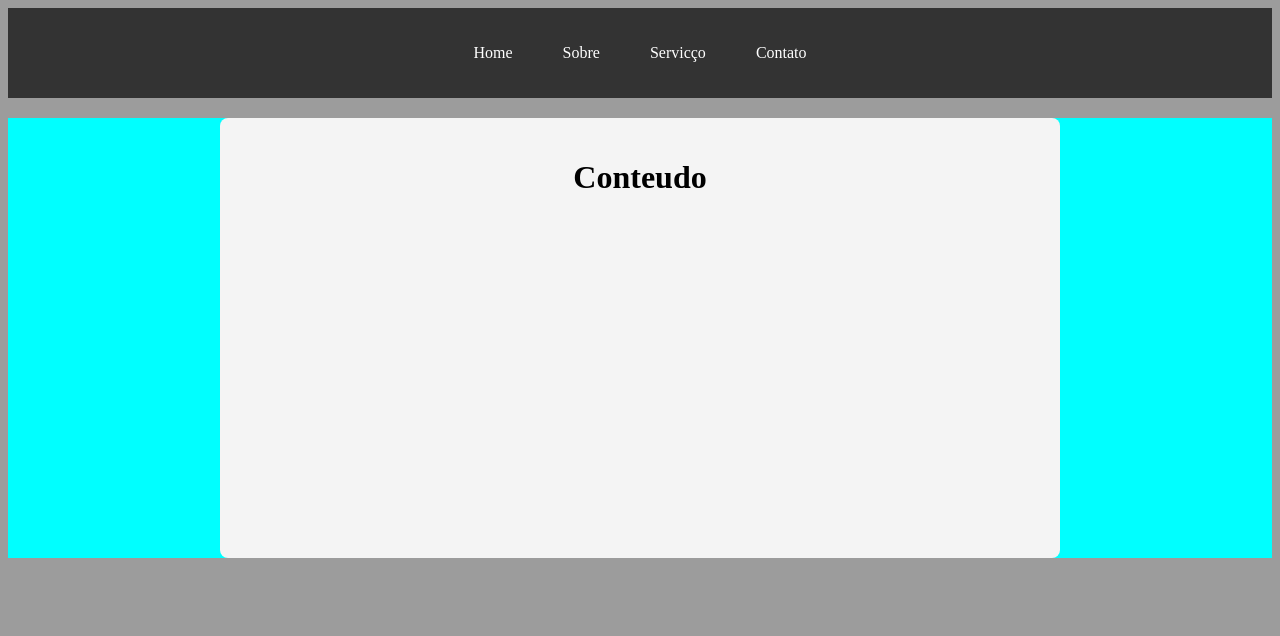
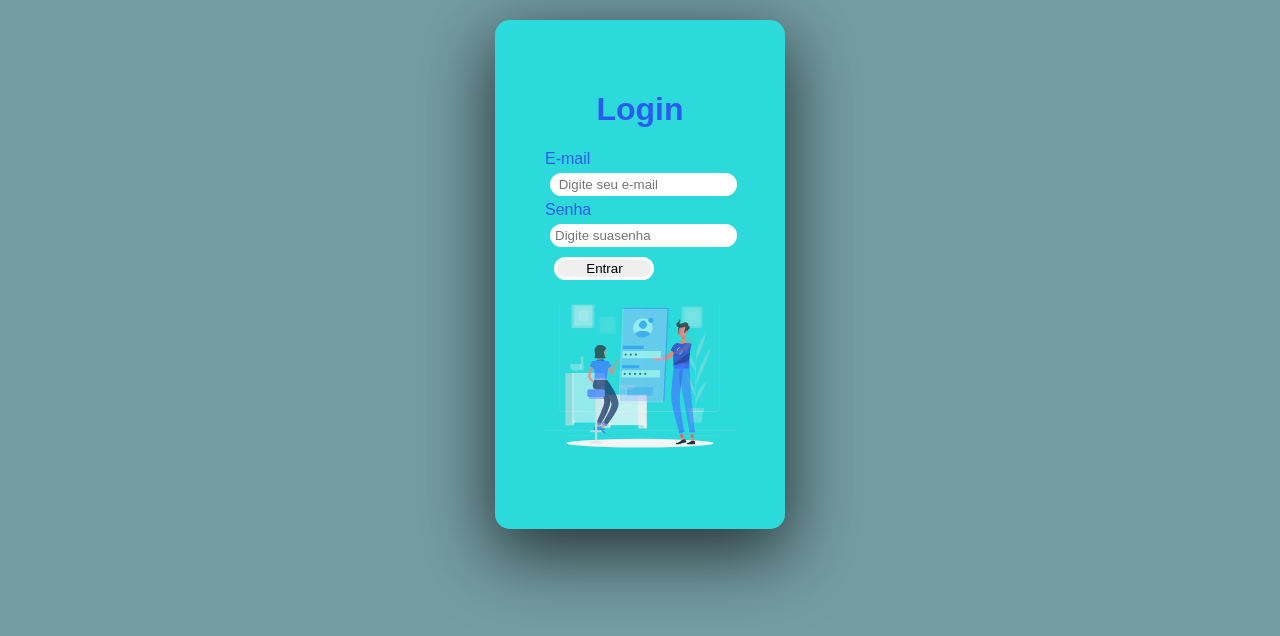
Before and after one commit to adislandev/Projetoloja, a plain HTML site: page index.html in a window 1280 px wide. Drawn offline with Linux system fonts and the light colour scheme.

Commit message:
tela de login simples - animação
tela de animação

```diff
--- a/index.html
+++ b/index.html
@@ -1,75 +1,91 @@
 <!DOCTYPE html>
-<html lang="en">
+<html lang="pt-br">
 <head>
     <meta charset="UTF-8">
     <meta name="viewport" content="width=device-width, initial-scale=1.0">
-    <title>Meu site 1</title>
+    <title>login</title>
+
     <style>
         body{
-            background-color: rgb(156, 156, 156);
-        }
-        .container{
-            background-color: aqua;
-            text-align: center;
-
-        }
-        nav {
-            background-color: #333;
-            color: white;
-            padding: 10px 0;
-        }
-        nav a {
-            color: white;
-            text-decoration: none;
-            padding: 10px 15px;
-            transition: background-color 0.3s;
-        }
-        ul{
-            list-style-type: none;
-            padding: 0;
-        }
-        header {
-            background-color: #333;
-            color: white;
-            padding: 10px 0;
-            text-align: center;
-        }
-        nav ul {
-            display: flex;
-            justify-content: center;
-            gap: 20px;
-        }
-        .conteudo {
-            background-color: #f4f4f4;
-            padding: 20px;
-            margin: 20px auto;
-            max-width: 800px;
-            border-radius: 8px;
-            height: 400px;
+            margin: 10px;
+            gap: 11px;
+            padding: 10px;
+            background: rgba(18, 89, 99, 0.589);
+            text-align: ;
+            color: rgba(47, 0, 255, 0.582);
+            font-family: sans-serif;
+            font-size: 12pt;
+            font
         }
 
+        .titulo1{
+            font-family: sans-serif;
+            color:rgba(42, 0, 255, 0.582);}
+
+
+
+            div{
+
+                background: rgba(0, 255, 255, 0.61);
+                width: 190px;
+                padding: 50px;
+                margin: auto;
+                border-radius: 15px;
+                box-shadow: rgba(0, 0, 0, 0.664) 0px 22px 70px 4px;
+            }
+
+            .passd{
+
+                margin: 5px;
+                width: px;
+                height: px;
+                border: rgb(255, 255, 255) solid;
+                border-radius: 22px;
+            }
+
+            .emaill{
+                margin: 5px;
+                width: px;
+                height: px;
+                border: rgb(255, 255, 255) solid;
+                border-radius: 22px;
+            }
+
+            .bnt{
+                margin: 5px;
+                width: 100px;
+                height: 23px;
+                border: rgb(255, 255, 255) solid;
+                border-radius: 22px;
+            }
+            .{
+    width: 30vw;
+}
 
     </style>
+
 </head>
 <body>
-    <header>
-        <nav>
-            <ul>
-                <li><a href="#">Home</a></li>
-                <li><a href="#">Sobre</a></li>
-                <li><a href="#">Servicço</a></li>
-                <li><a href="#">Contato</a></li>
-            </ul>
-        </nav>
-    </header>
 
 
-    <div class="container">
-        <div class="conteudo">
-            <h1>Conteudo</h1>
-        </div>
 
+        <div>
 
+        <h1 class="titulo1" style="text-align: center;" >Login</h1>
+        E-mail
+        <label for="e-mail"></label>
+        <input type="email" name="" id="" placeholder=" Digite seu e-mail" class="emaill">
+
+        Senha
+        <label for="senha"></label>
+        <input type="password" name="" id="" placeholder="Digite suasenha" class="passd">
+
+        <img src="" alt="" srcset="">
+
+        <button class="bnt">Entrar</button>
+        <img src="login.svg" alt="" srcset="">
     </div>
+    </form>
+
 </body>
 </html>
```
Also changed, not shown: login.svg (added), 2 other files.
